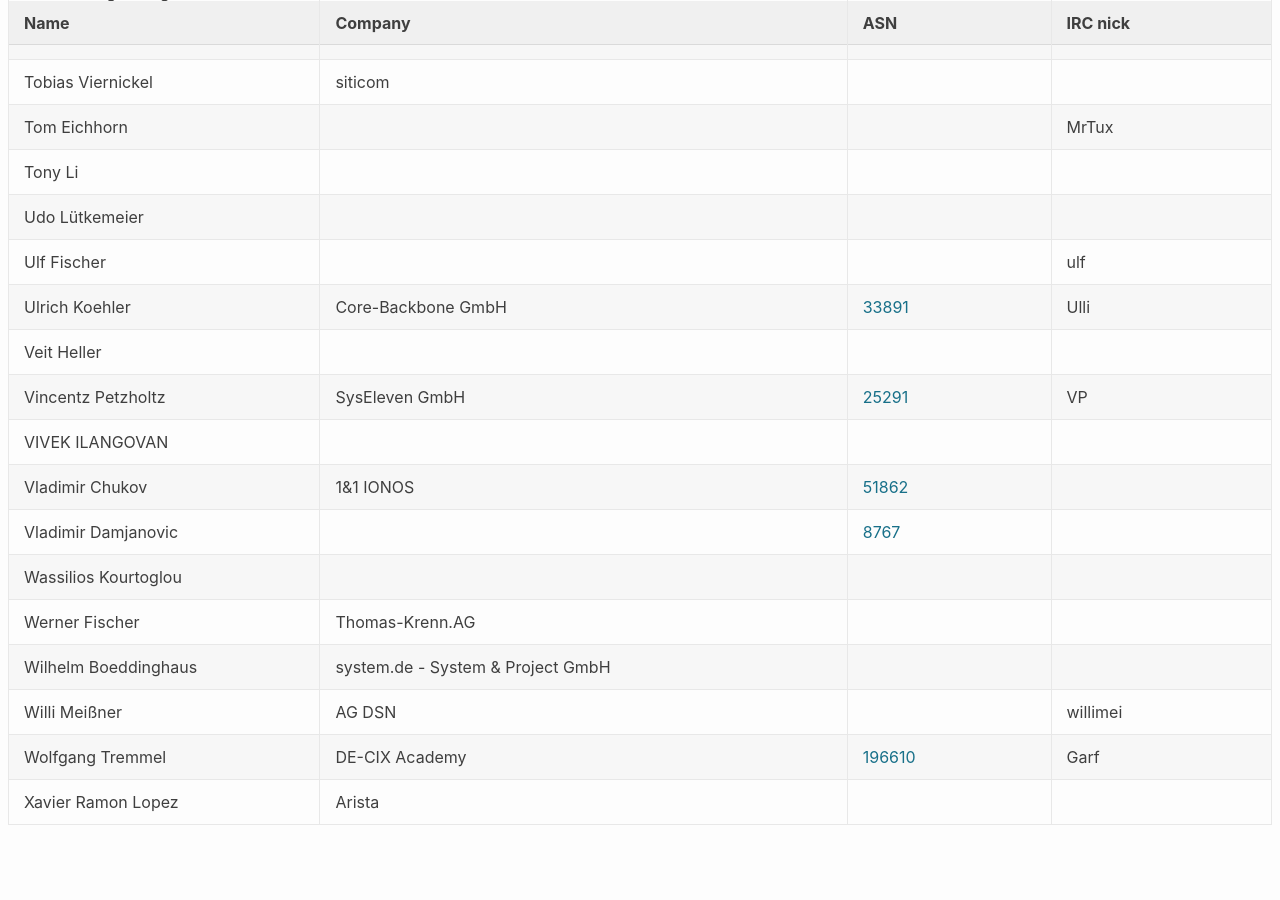
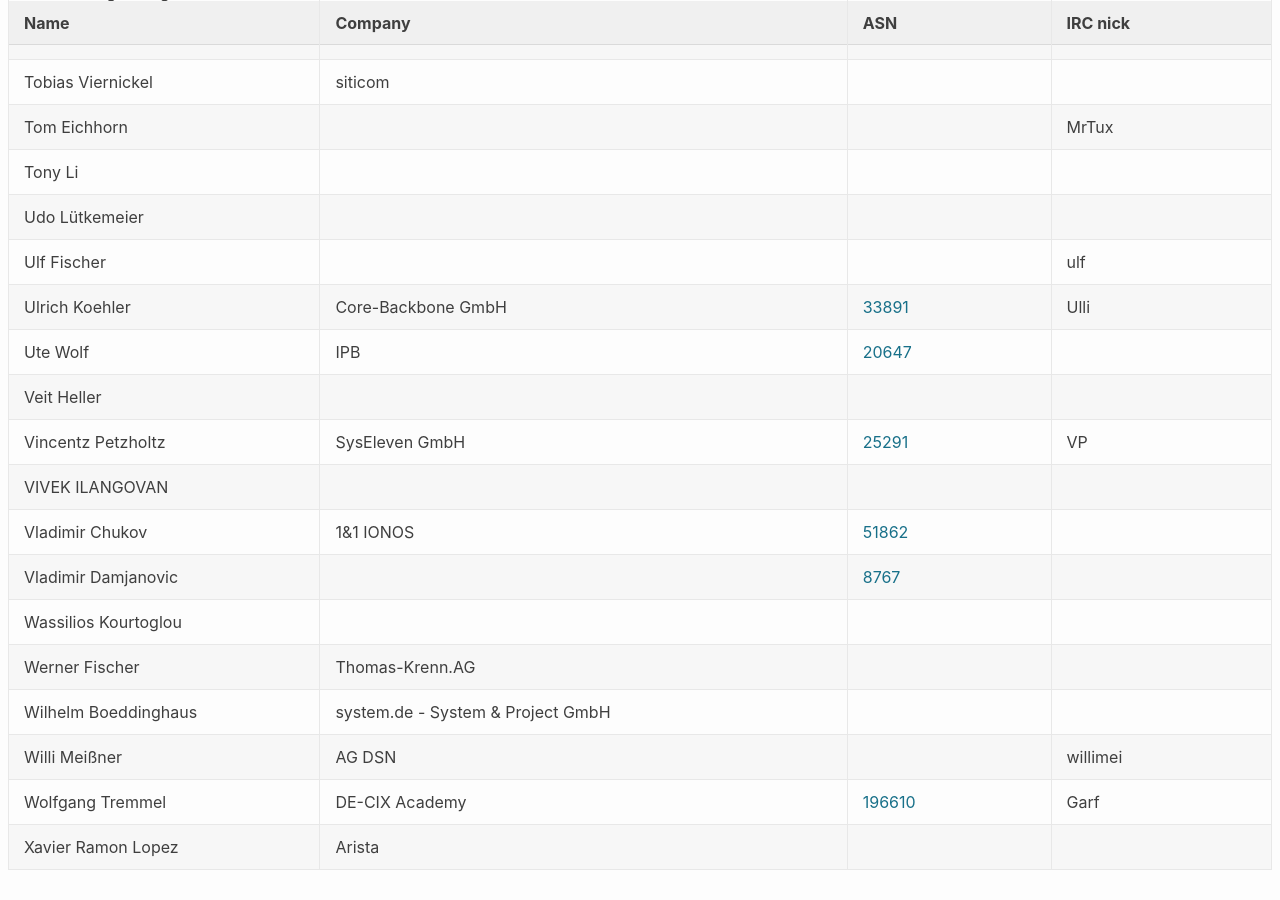
Before and after one commit to denog/pretix-attendeelist, a Jekyll site: the page built from index.markdown, in a window 1280 px wide and 900 px high, scrolled down 18858 px. Built offline with Jekyll 4.4.1, drawn with Linux system fonts in a browser that asks for light colours; before the commit the page ends 19713 px from its top, so only the background shows below that.

Commit message:
Latest data: Thu Oct 29 09:28:07 UTC 2020

```diff
--- a/_data/attendees.json
+++ b/_data/attendees.json
@@ -2430,6 +2430,12 @@
     "asn": "33891"
   },
   {
+    "name": "Ute Wolf",
+    "company": "IPB",
+    "irc": null,
+    "asn": "20647"
+  },
+  {
     "name": "Veit Heller",
     "company": null,
     "irc": null,
```
